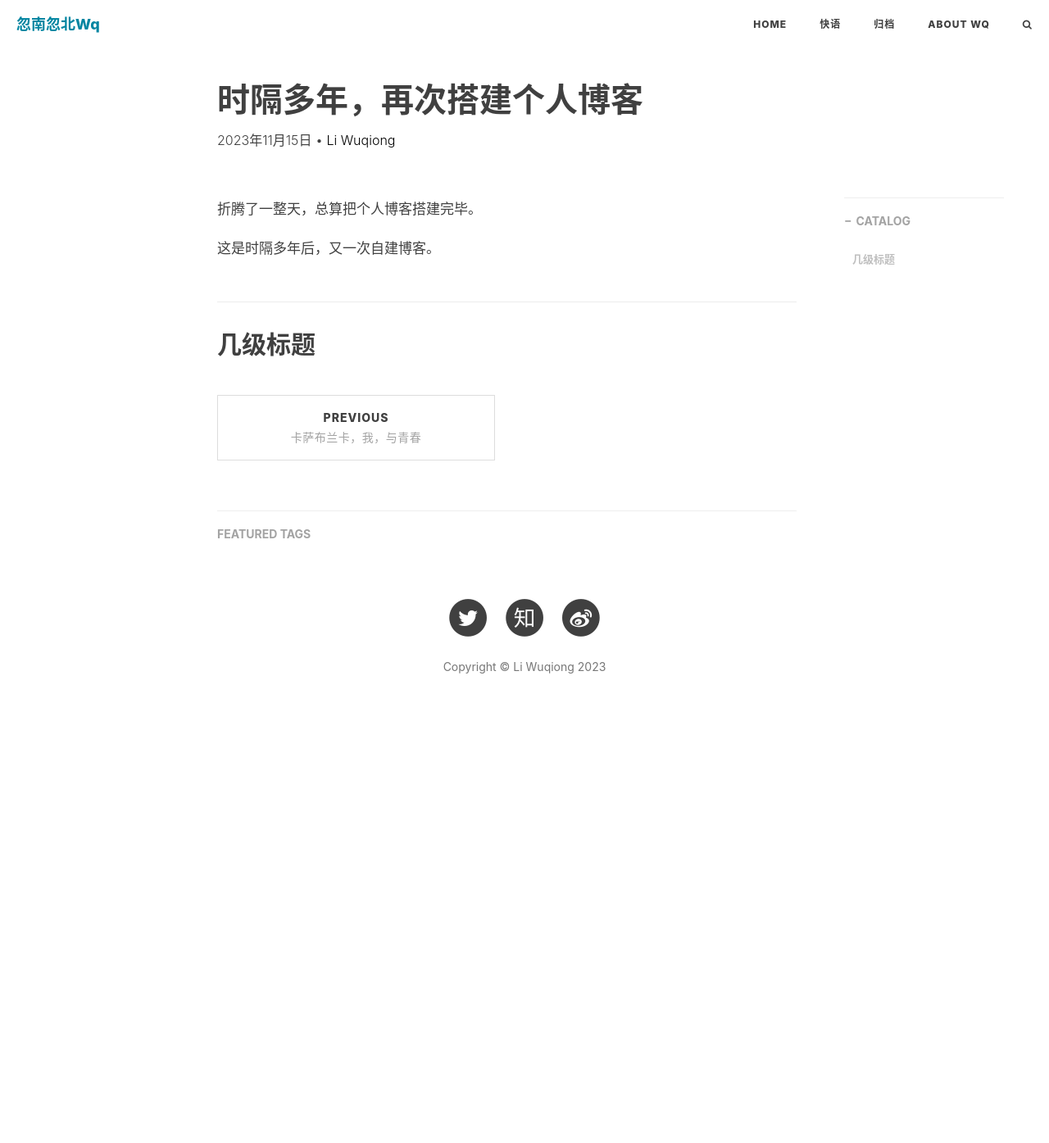
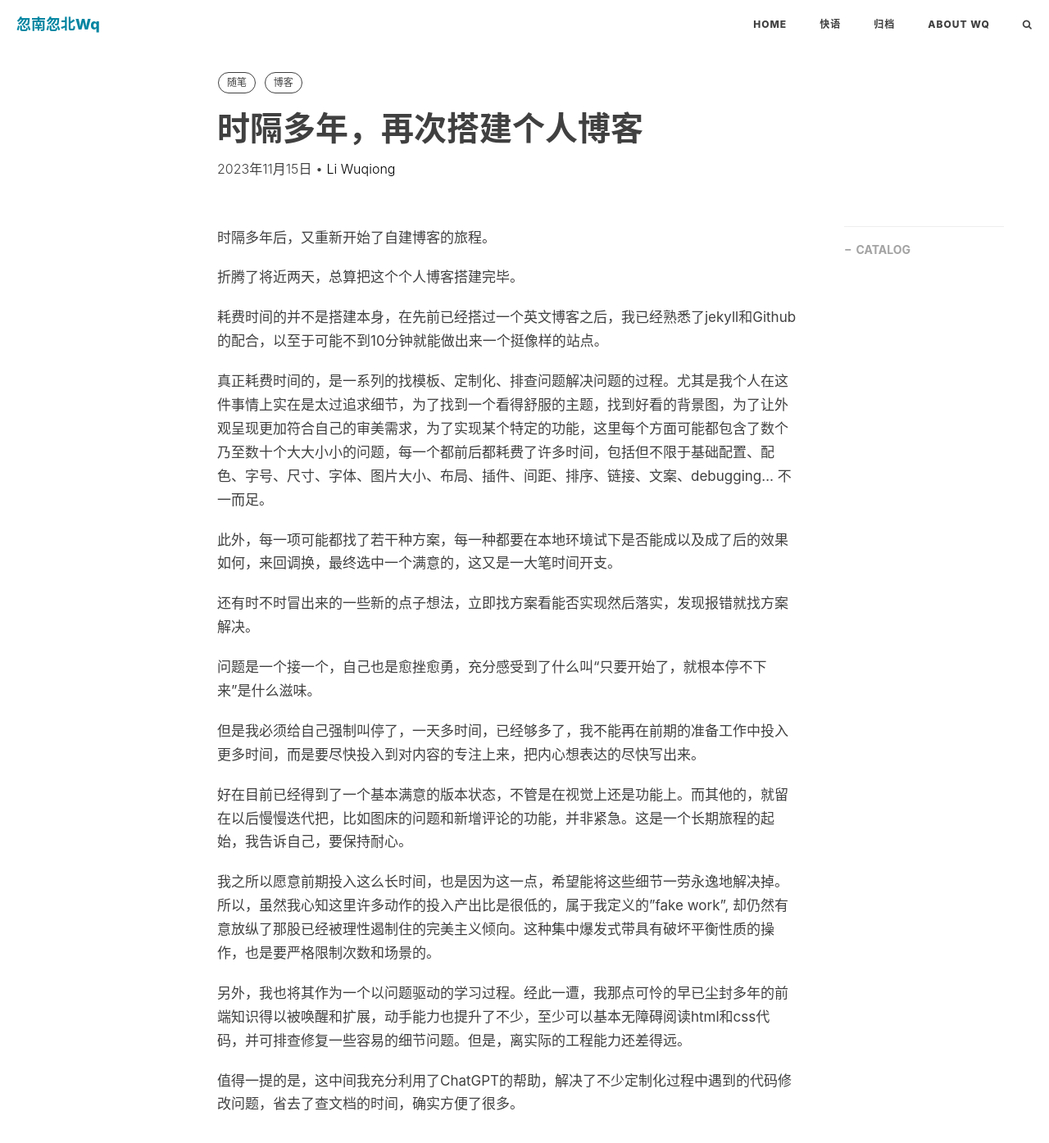
Before and after one commit to liwuqiong/blog_zh, a Jekyll site: the page built from _posts/2023-11-15-building blog after so many years.md, in a window 1280 px wide and 1400 px high. Shown: the top 1395 px of the window at 82% size. Built offline with Jekyll 4.4.1, drawn with Linux system fonts in a browser that asks for light colours; nearby versions of some CDN libraries; comment, search, counter and statistics services are not loaded.

Commit message:
liwuqiong: 2023-11-16 21:03:14

```diff
--- a/_posts/2023-11-15-building blog after so many years.md
+++ b/_posts/2023-11-15-building blog after so many years.md
@@ -1,15 +1,31 @@
 ---
 layout: post
 title: 时隔多年，再次搭建个人博客
-tags: []
-catalog: false
+tags:
+- 随笔
+- 博客
 header-style: text
-published: true
 ---
-折腾了一整天，总算把个人博客搭建完毕。
+时隔多年后，又重新开始了自建博客的旅程。
 
-这是时隔多年后，又一次自建博客。
+折腾了将近两天，总算把这个个人博客搭建完毕。
 
+耗费时间的并不是搭建本身，在先前已经搭过一个英文博客之后，我已经熟悉了jekyll和Github的配合，以至于可能不到10分钟就能做出来一个挺像样的站点。
 
-几级标题
----
+真正耗费时间的，是一系列的找模板、定制化、排查问题解决问题的过程。尤其是我个人在这件事情上实在是太过追求细节，为了找到一个看得舒服的主题，找到好看的背景图，为了让外观呈现更加符合自己的审美需求，为了实现某个特定的功能，这里每个方面可能都包含了数个乃至数十个大大小小的问题，每一个都前后都耗费了许多时间，包括但不限于基础配置、配色、字号、尺寸、字体、图片大小、布局、插件、间距、排序、链接、文案、debugging... 不一而足。
+
+此外，每一项可能都找了若干种方案，每一种都要在本地环境试下是否能成以及成了后的效果如何，来回调换，最终选中一个满意的，这又是一大笔时间开支。
+
+还有时不时冒出来的一些新的点子想法，立即找方案看能否实现然后落实，发现报错就找方案解决。
+
+问题是一个接一个，自己也是愈挫愈勇，充分感受到了什么叫“只要开始了，就根本停不下来”是什么滋味。
+
+但是我必须给自己强制叫停了，一天多时间，已经够多了，我不能再在前期的准备工作中投入更多时间，而是要尽快投入到对内容的专注上来，把内心想表达的尽快写出来。
+
+好在目前已经得到了一个基本满意的版本状态，不管是在视觉上还是功能上。而其他的，就留在以后慢慢迭代把，比如图床的问题和新增评论的功能，并非紧急。这是一个长期旅程的起始，我告诉自己，要保持耐心。
+
+我之所以愿意前期投入这么长时间，也是因为这一点，希望能将这些细节一劳永逸地解决掉。所以，虽然我心知这里许多动作的投入产出比是很低的，属于我定义的"fake work", 却仍然有意放纵了那股已经被理性遏制住的完美主义倾向。这种集中爆发式带具有破坏平衡性质的操作，也是要严格限制次数和场景的。
+
+另外，我也将其作为一个以问题驱动的学习过程。经此一遭，我那点可怜的早已尘封多年的前端知识得以被唤醒和扩展，动手能力也提升了不少，至少可以基本无障碍阅读html和css代码，并可排查修复一些容易的细节问题。但是，离实际的工程能力还差得远。
+
+值得一提的是，这中间我充分利用了ChatGPT的帮助，解决了不少定制化过程中遇到的代码修改问题，省去了查文档的时间，确实方便了很多。
```
Also changed, not shown: _posts/2021-8-13-casablanca and my adolescence.md (+5 -4 lines), _posts/2023-11-16-代发代付.md (added, +10 -0 lines), _posts/assets/template/Front-matter_pic.md (added, +11 -0 lines), _posts/assets/template/Front-matter_text.md (added, +10 -0 lines), _posts/未命名.md (added, +10 -0 lines), _posts/assets/pic/Pasted image 20231116134422.png (renamed from img/in-post/Pasted image 20231116134422.png), _posts/assets/pic/Pasted image 20231116135635.png (renamed from img/in-post/Pasted image 20231116135635.png), _posts/assets/pic/Pasted image 20231116140853.png (added), _posts/assets/pic/Pasted image 20231116141032.png (added), _posts/assets/pic/Pasted image 20231116141934.png (renamed from img/in-post/Pasted image 20231116141934.png), _posts/assets/pic/Pasted image 20231116142658.png (added), 4 other files.
